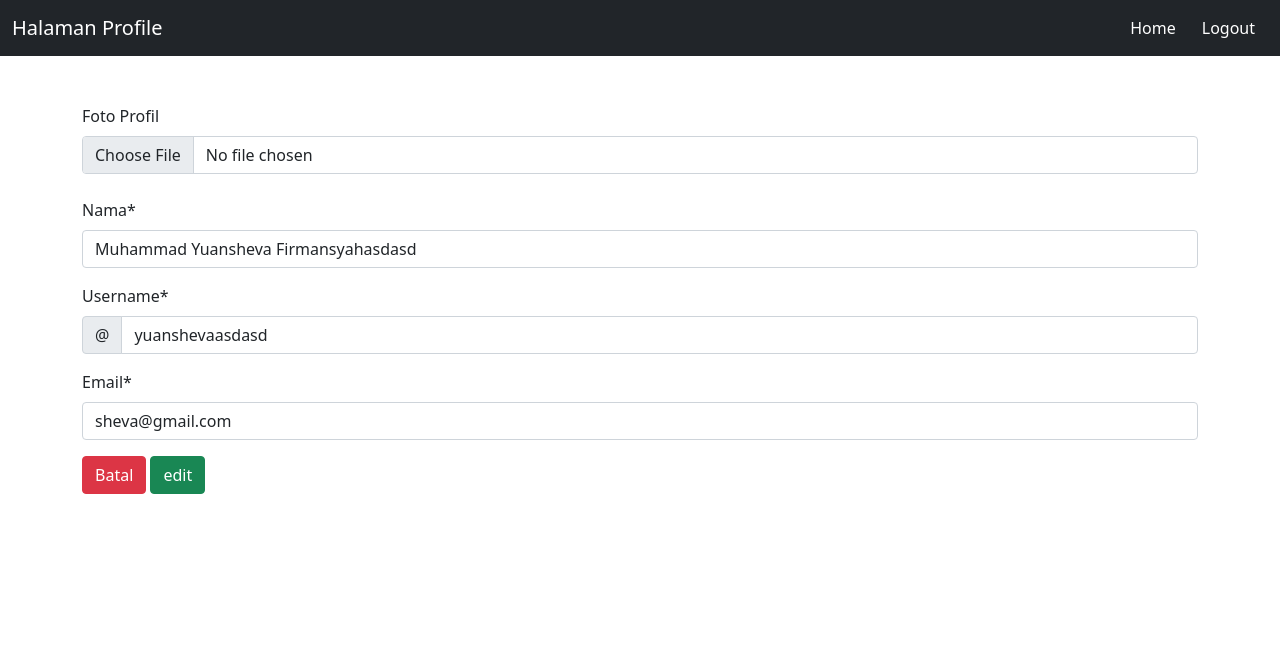
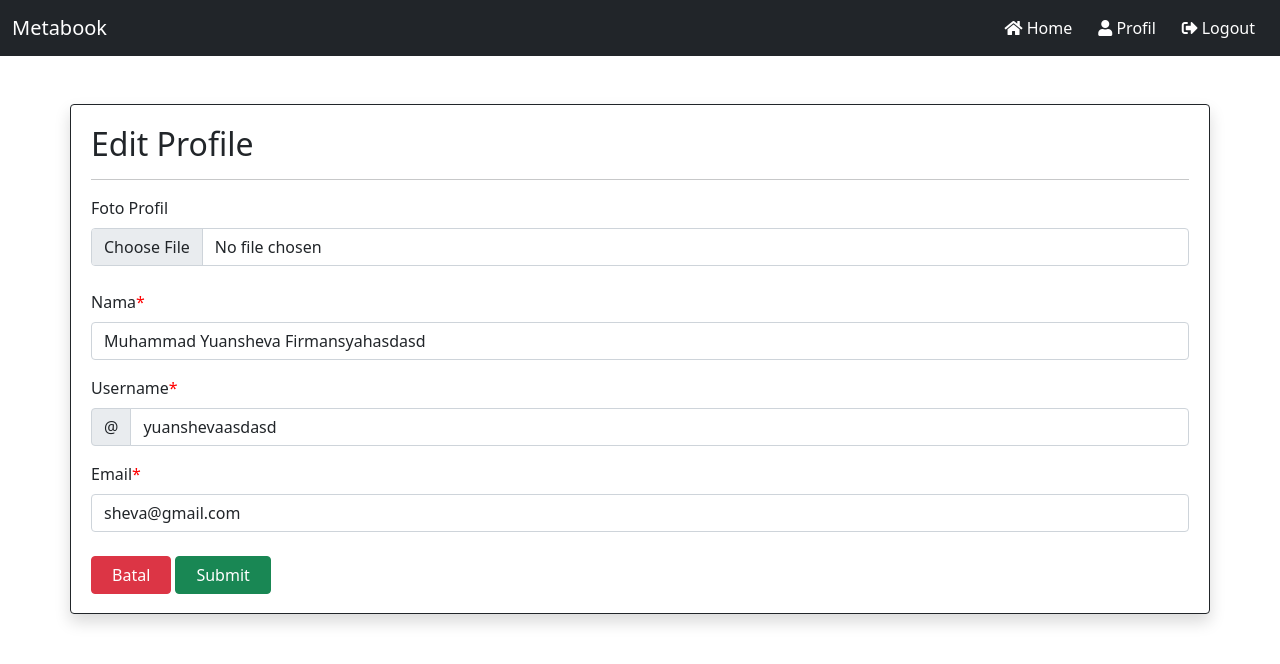
Before and after one commit to yuansheva/php-login-register, a PHP site: page /edit.php in a window 1280 px wide. Shown: the top 664 px of the page. Run offline with PHP 8.4, Linux system fonts and the light colour scheme; a user stored in the database is signed in; data comes from the database, SQL or seed files in the repository; data that the repository does not hold is empty.

Commit message:
update profile

```diff
--- a/edit.php
+++ b/edit.php
@@ -33,25 +33,45 @@ $stmt->close();
             text-decoration: none;
             color: white;
         }
+
+        .container {
+            border-style: solid;
+            border-width: 1px;
+            height: 510px;
+            padding: 20px;
+        }
+
+        .red {
+            color: red;
+        }
+
+        .tbl {
+            padding-right: 20px;
+            padding-left: 20px;
+        }
     </style>
 </head>
 
 <body class="loggedin">
     <nav class="navbar navbar-dark bg-dark">
         <div class="container-fluid">
-            <a class="navbar-brand">Halaman Profile</a>
+            <a class="navbar-brand">Metabook</a>
             <form class="d-flex">
-                <button class="btn"><a href="home.php">Home</a></button>
-                <button class="btn"><a href="logout.php">Logout</a></button>
+                <button class="btn"><a href="home.php"><i class="fas fa-home"></i> Home</a></button>
+                <button class="btn"><a href="profile.php"><i class="fas fa-user"></i> Profil</a></button>
+                <button class="btn"><a href="logout.php"><i class="fas fa-sign-out-alt"></i> Logout</a></button>
             </form>
         </div>
     </nav>
-    <div class="content mt-5">
-        <div class="container">
+    <div class="content mt-5 mb-5">
+        <div class="container rounded shadow">
+            <h2>Edit Profile</h2>
+            <hr>
             <form action="" method="post" enctype="multipart/form-data">
                 <div class="mb-4">
                     <label for="profile" class="form-label">Foto Profil</label>
                     <input class="form-control" name="profile" type="file" id="formFile">
+                    <input name="profile" type="hidden" id="formFile" value="<?=$photo?>">
                 </div>
                 <div class="mb-3">
                     <label for="nama" class="form-label">Nama<span class="red">*</span></label>
@@ -66,11 +86,11 @@ $stmt->close();
                 </div>
                 <div class="mb-3">
                     <label for="email" class="form-label">Email<span class="red">*</span></label>
-                    <input type="email" class="form-control" name="email" placeholder="Email" value="<?= $email ?>" require>
+                    <input type="email" class="form-control" name="email" placeholder="Email" value="<?= $email ?>" required>
                 </div>
-                <div class="right">
-                    <a href="profile.php" class="btn btn-danger">Batal</a>
-                    <input type="submit" class="btn btn-success" name="edit" value="edit">
+                <div class="mt-4">
+                    <a href="profile.php" class="btn btn-danger tbl">Batal</a>
+                    <input type="submit" class="btn btn-success tbl" name="edit" value="Submit">
                 </div>
             </form>
         </div>
@@ -81,15 +101,21 @@ $stmt->close();
 </html>
 <?php
 
-$target_dir = "img/";
-$target_file = $target_dir . basename($_FILES["profile"]["name"]);
-$imageFileType = pathinfo($target_file, PATHINFO_EXTENSION);
+if (isset($_FILES['profile'])) {
+    $target_dir = "img/";
+    $target_file = $target_dir . basename($_FILES["profile"]["name"]);
+    $imageFileType = pathinfo($target_file, PATHINFO_EXTENSION);
+}
 
 if (isset($_POST['edit'])) {
     $id = $_SESSION['id'];
     $nama = $_POST['nama'];
     $username = $_POST['username'];
     $email = $_POST['email'];
+
+    if($_FILES['profile']['name'] == null){
+        $_FILES['profile']['name'] = $photo;
+    }
 
     // Check if image file is a actual image or fake image
     move_uploaded_file($_FILES["profile"]["tmp_name"], $target_file);
--- a/index.php
+++ b/index.php
@@ -16,9 +16,7 @@ if (isset($_POST['username'], $_POST['password'])) {
 <head>
     <meta charset="utf-8">
     <meta name="viewport" content="width=device-width, initial-scale=1.0">
-
     <link rel="stylesheet" href="https://stackpath.bootstrapcdn.com/font-awesome/4.7.0/css/font-awesome.min.css">
-
     <link rel="stylesheet" type="text/css" href="style.css">
 
     <title>Login</title>
```
Also changed, not shown: home.php (+6 -4 lines), profile.php (+26 -12 lines).
